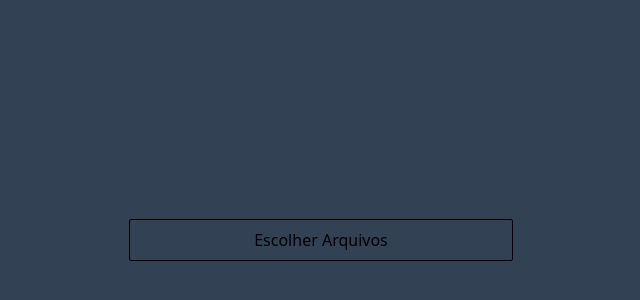
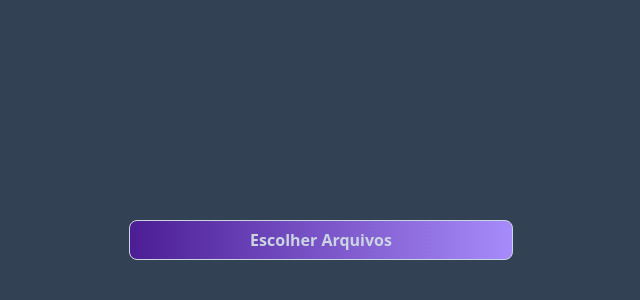
Before and after one commit to ClaudioBzrr/clipfy, a React (Vite) app in the folder frontend/: page / in a window 1280 px wide. Shown: the part 160-460 px from the top of the page, without its empty margins (319-959 px from the left). Built offline with nearby package versions, Linux system fonts and the light colour scheme.

Commit message:
added style on input button

```diff
--- a/frontend/src/pages/Home.tsx
+++ b/frontend/src/pages/Home.tsx
@@ -93,7 +93,7 @@ export function Home() {
 
                     <button
                       type="button"
-                      className="w-96 rounded-sm border-solid p-2 border-black border-[1px] flex flex-col align-middle items-center justify-center"
+                      className="w-96 h-10 font-bold text-slate-300 rounded-lg bg-gradient-to-r from-violet-900 to-violet-400 border-slate-300 border-[1px] flex flex-col align-middle items-center justify-center"
                       onClick={e =>handleClick(e.nativeEvent)}
                     >
                       Escolher Arquivos
```
